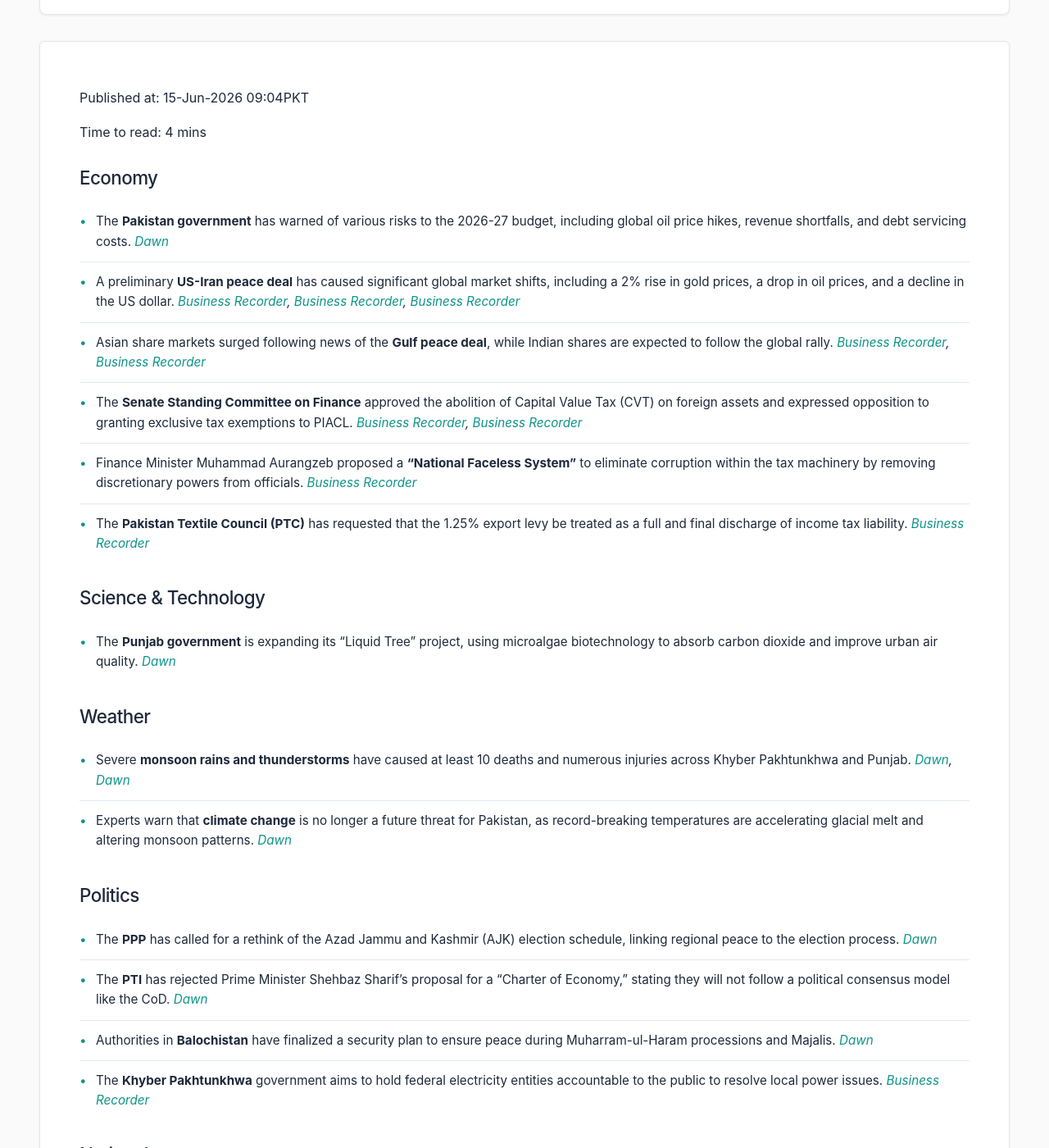
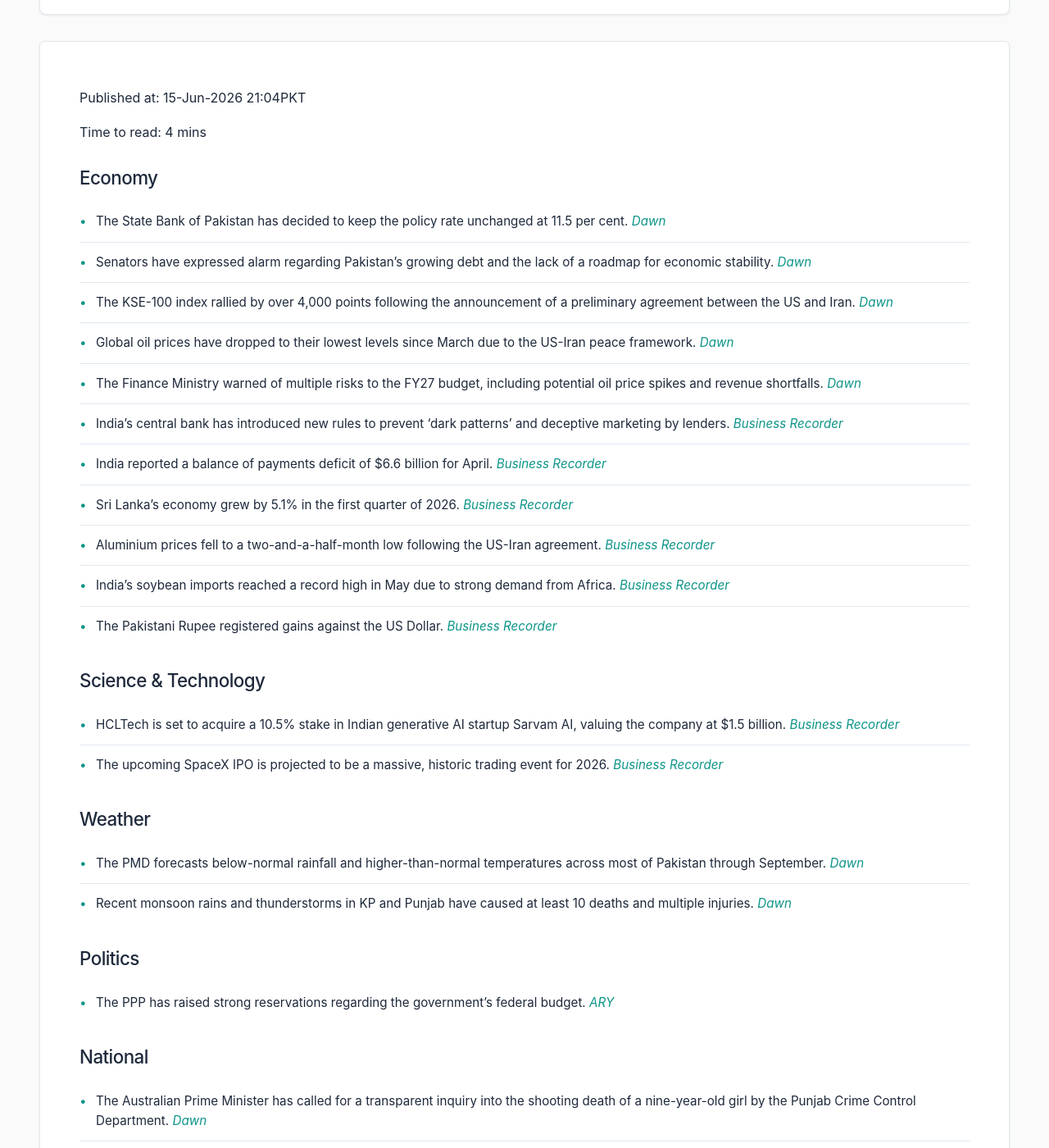
Before and after one commit to zsubzwary/news, a Jekyll site: the page built from en/index.md, in a window 1280 px wide and 1400 px high, scrolled down 209 px. Shown: the whole window at 82% size. Built offline with Jekyll 4.4.1, drawn with Linux system fonts in a browser that asks for light colours; some web fonts are replaced; comment, search, counter and statistics services are not loaded; some of the changed text lies outside the part shown.

Commit message:
DateTime; 2026-06-15T16:04:14.391Z

```diff
--- a/en/index.md
+++ b/en/index.md
@@ -4,53 +4,59 @@ title: Pakistan News Briefing
 lang: en
 ---
 
-Published at: 15-Jun-2026 09:04PKT
+Published at: 15-Jun-2026 21:04PKT
 
 Time to read: 4 mins
 
 ### Economy
-- The **Pakistan government** has warned of various risks to the 2026-27 budget, including global oil price hikes, revenue shortfalls, and debt servicing costs. *[Dawn](https://www.dawn.com/news/2007935/budget-2026-27-multiple-risks-looms-over-next-year-budget-finance-ministry-warns)*
-- A preliminary **US-Iran peace deal** has caused significant global market shifts, including a 2% rise in gold prices, a drop in oil prices, and a decline in the US dollar. *[Business Recorder](https://www.brecorder.com/news/40425581/gold-rises-2-after-us-iran-reach-peace-deal), [Business Recorder](https://www.brecorder.com/news/40425579/oil-slips-4-as-us-iran-reach-peace-deal-to-reopen-strait-of-hormuz), [Business Recorder](https://www.brecorder.com/news/40425578/dollar-hits-10-day-low-as-us-iran-reach-peace-deal)*
-- Asian share markets surged following news of the **Gulf peace deal**, while Indian shares are expected to follow the global rally. *[Business Recorder](https://www.brecorder.com/news/40425580/shares-surge-oil-skids-in-asia-on-gulf-deal), [Business Recorder](https://www.brecorder.com/news/40425577/indian-shares-set-to-join-global-rally-on-gulf-peace-deal-oil-slides)*
-- The **Senate Standing Committee on Finance** approved the abolition of Capital Value Tax (CVT) on foreign assets and expressed opposition to granting exclusive tax exemptions to PIACL. *[Business Recorder](https://www.brecorder.com/news/40425557/proposal-seeking-abolishment-of-cvt-on-foreign-assets-approved), [Business Recorder](https://www.brecorder.com/news/40425555/import-of-aircraft-parts-st-exemption-solely-for-piacl-opposed)*
-- Finance Minister Muhammad Aurangzeb proposed a **"National Faceless System"** to eliminate corruption within the tax machinery by removing discretionary powers from officials. *[Business Recorder](https://www.brecorder.com/news/40425558/aurangzeb-tells-senate-body-faceless-system-to-end-corruption-of-tax-machinery)*
-- The **Pakistan Textile Council (PTC)** has requested that the 1.25% export levy be treated as a full and final discharge of income tax liability. *[Business Recorder](https://www.brecorder.com/news/40425556/ptc-seeks-final-tax-status-for-export-levy)*
+- The State Bank of Pakistan has decided to keep the policy rate unchanged at 11.5 per cent. *[Dawn](https://www.dawn.com/news/2008043/central-bank-keeps-policy-rate-unchanged-at-115pc)*
+- Senators have expressed alarm regarding Pakistan's growing debt and the lack of a roadmap for economic stability. *[Dawn](https://www.dawn.com/news/2008081/senators-raise-alarm-over-rising-debt-amid-lack-of-roadmap-for-economic-stability)*
+- The KSE-100 index rallied by over 4,000 points following the announcement of a preliminary agreement between the US and Iran. *[Dawn](https://www.dawn.com/news/2008001/kse-100-rallies-by-over-4000-points-after-us-iran-reach-preliminary-agreement)*
+- Global oil prices have dropped to their lowest levels since March due to the US-Iran peace framework. *[Dawn](https://www.dawn.com/news/2007998/oil-prices-slip-to-their-lowest-since-march-as-us-iran-reach-preliminary-agreement-to-reopen-hormuz)*
+- The Finance Ministry warned of multiple risks to the FY27 budget, including potential oil price spikes and revenue shortfalls. *[Dawn](https://www.dawn.com/news/2007935/budget-2026-27-multiple-risks-looms-over-next-year-budget-finance-ministry-warns)*
+- India's central bank has introduced new rules to prevent 'dark patterns' and deceptive marketing by lenders. *[Business Recorder](https://www.brecorder.com/news/40425654/indian-central-bank-tightens-rules-to-curb-mis-selling-by-lenders-bans-dark-patterns)*
+- India reported a balance of payments deficit of $6.6 billion for April. *[Business Recorder](https://www.brecorder.com/news/40425651/india-posts-balance-of-payments-deficit-in-april-on-foreign-portfolio-outflows)*
+- Sri Lanka's economy grew by 5.1% in the first quarter of 2026. *[Business Recorder](https://www.brecorder.com/news/40425647/sri-lankas-economy-grew-51-in-first-quarter-of-2026)*
+- Aluminium prices fell to a two-and-a-half-month low following the US-Iran agreement. *[Business Recorder](https://www.brecorder.com/news/40425645/aluminium-falls-to-lowest-since-late-march-on-iran-deal)*
+- India's soybean imports reached a record high in May due to strong demand from Africa. *[Business Recorder](https://www.brecorder.com/news/40425641/indias-soybean-imports-jump-to-record-in-may-on-strong-buying-from-africa)*
+- The Pakistani Rupee registered gains against the US Dollar. *[Business Recorder](https://www.brecorder.com/news/40425635/rupee-registers-gain-against-us-dollar)*
 
 ### Science & Technology
-- The **Punjab government** is expanding its "Liquid Tree" project, using microalgae biotechnology to absorb carbon dioxide and improve urban air quality. *[Dawn](https://www.dawn.com/news/2007783/punjab-expands-liquid-tree-project-to-tackle-urban-pollution)*
+- HCLTech is set to acquire a 10.5% stake in Indian generative AI startup Sarvam AI, valuing the company at $1.5 billion. *[Business Recorder](https://www.brecorder.com/news/40425649/indias-hcltech-to-buy-105-stake-in-sarvam-ai-valuing-startup-at-15-billion)*
+- The upcoming SpaceX IPO is projected to be a massive, historic trading event for 2026. *[Business Recorder](https://www.brecorder.com/news/40425639/spacex-ipo-spcx-why-this-could-be-the-biggest-trading-story-of-2026)*
 
 ### Weather
-- Severe **monsoon rains and thunderstorms** have caused at least 10 deaths and numerous injuries across Khyber Pakhtunkhwa and Punjab. *[Dawn](https://www.dawn.com/news/2007939/death-toll-reaches-10-as-rains-ravage-kp-punjab), [Dawn](https://www.dawn.com/news/2007786/at-least-7-killed-33-injured-in-rain-related-incidents-across-kp-in-a-day)*
-- Experts warn that **climate change** is no longer a future threat for Pakistan, as record-breaking temperatures are accelerating glacial melt and altering monsoon patterns. *[Dawn](https://www.dawn.com/news/2007955/climate-choices)*
+- The PMD forecasts below-normal rainfall and higher-than-normal temperatures across most of Pakistan through September. *[Dawn](https://www.dawn.com/news/2008039/pmd-forecasts-below-normal-rainfall-high-temperatures-across-most-of-country-until-september)*
+- Recent monsoon rains and thunderstorms in KP and Punjab have caused at least 10 deaths and multiple injuries. *[Dawn](https://www.dawn.com/news/2007939/death-toll-reaches-10-as-rains-ravage-kp-punjab)*
 
 ### Politics
-- The **PPP** has called for a rethink of the Azad Jammu and Kashmir (AJK) election schedule, linking regional peace to the election process. *[Dawn](https://www.dawn.com/news/2007938/ppp-links-ajk-election-to-peace-in-region)*
-- The **PTI** has rejected Prime Minister Shehbaz Sharif's proposal for a "Charter of Economy," stating they will not follow a political consensus model like the CoD. *[Dawn](https://www.dawn.com/news/2007934/pti-rules-out-cod-style-charter-of-economy)*
-- Authorities in **Balochistan** have finalized a security plan to ensure peace during Muharram-ul-Haram processions and Majalis. *[Dawn](https://www.dawn.com/news/2007929/security-plan-finalised-for-majalis-processions-in-balochistan)*
-- The **Khyber Pakhtunkhwa** government aims to hold federal electricity entities accountable to the public to resolve local power issues. *[Business Recorder](https://www.brecorder.com/news/40425551/kp-to-make-federal-entities-responsible-to-public-at-all-costs)*
+- The PPP has raised strong reservations regarding the government's federal budget. *[ARY](https://arynews.tv/budget-2026-27-ppp-raises-strong-reservations-with-govt)*
 
 ### National
-- International scrutiny has intensified following the **death of a minor girl** during a police encounter in Chakwal. *[Dawn](https://www.dawn.com/news/2007933/chakwal-encounter-gets-international-scrutiny)*
-- The **Indus River System Authority (Irsa)** increased water flows to Sindh to mitigate crop damage caused by water shortages. *[Dawn](https://www.dawn.com/news/2007931/irsa-increases-flows-to-sindh-after-crop-damage)*
-- The **FIA** in Multan foiled an attempt by a government employee to travel abroad using a fake No-Objection Certificate (NOC). *[Dawn](https://www.dawn.com/news/2007804/fia-foils-alleged-attempt-to-travel-abroad-using-fake-noc-in-multan)*
-- A **property dispute** in Bannu, KP, resulted in the shooting death of four members of the same family. *[Dawn](https://www.dawn.com/news/2007764/shooting-over-property-dispute-in-kps-bannu-kills-4-of-same-family)*
+- The Australian Prime Minister has called for a transparent inquiry into the shooting death of a nine-year-old girl by the Punjab Crime Control Department. *[Dawn](https://www.dawn.com/news/2008075/australian-pm-calls-for-transparent-inquiry-into-killing-of-girl-by-ccd-in-punjabs-chakwal)*
+- The Gilgit-Baltistan Election Commission has postponed local body polls to September 27 due to Muharram. *[Dawn](https://www.dawn.com/news/2008068/gb-election-commission-postpones-local-bodies-polls-to-sept-27-due-to-muharram)*
+- A PAF trainer aircraft crashed near Mardan, resulting in the martyrdom of both pilots. *[Dawn](https://www.dawn.com/news/2008006/paf-trainer-aircraft-crashes-near-mardan-both-pilots-martyred)*
+- Section 144 has been imposed in parts of South Waziristan due to security concerns. *[Dawn](https://www.dawn.com/news/2008024/section-144-imposed-in-several-areas-of-upper-lower-south-waziristan-amid-security-concerns)*
+- Former Prime Minister Imran Khan was taken to Pims for follow-up eye treatment. *[Dawn](https://www.dawn.com/news/2008012/imran-taken-to-pims-for-follow-up-treatment-undergoes-fifth-eye-procedure)*
+- The Lahore Heritage Areas Revival Board has denied reports that the historical Ewing Hall will be demolished. *[Dawn](https://www.dawn.com/news/2007868/ewing-hall-controversy-deepens-as-govt-denies-reports-of-demolition)*
+- The commencement date for Muharram has been announced in Pakistan. *[ARY](https://arynews.tv/muharram-commencement-date-announced-in-pakistan)*
 
 ### International
-- The **US and Iran** have reached a preliminary agreement to end the war, halt the US blockade, and reopen the Strait of Hormuz. *[Dawn](https://www.dawn.com/news/2007972/us-iran-reach-preliminary-agreement-to-end-war-signing-set-for-friday), [Business Recorder](https://www.brecorder.com/news/40425576/iran-confirms-immediate-and-permanent-end-to-war-on-various-fronts-starting-tonight)*
-- **Israeli strikes** in the Gaza Strip killed at least six Palestinians even as mediators attempted to salvage a US-brokered ceasefire. *[Dawn](https://www.dawn.com/news/2007916/israeli-forces-kill-six-in-gaza-amid-efforts-to-salvage-truce)*
-- A **Russian air attack** on Kyiv injured dozens and caused a fire at the historic Kyiv Pechersk Lavra monastery. *[Business Recorder](https://www.brecorder.com/news/40425583/nearly-three-dozen-injured-historic-monastery-on-fire-as-ukraine-faces-major-russian-attacks)*
-- A tragic **mid-air helicopter collision** in Rio de Janeiro, Brazil, killed six people, including American singer Oliver Tree. *[Dawn](https://www.dawn.com/news/2007914/choppers-collide-mid-air-six-die-in-western-rio-de-janeiro), [ARY](https://arynews.tv/singer-oliver-tree-dies-in-tragic-helicopter-crash-during-world-tour)*
-- **Kuwait** has issued new decrees revoking the citizenship of 2,193 individuals. *[ARY](https://arynews.tv/kuwait-revokes-citizenship-of-2193-in-new-decrees)*
+- Pakistan is set to assume the chairmanship of the SCO Council of Heads of State in September. *[Dawn](https://www.dawn.com/news/2008079/pakistan-to-assume-chairmanship-of-sco-council-of-heads-of-states-in-september)*
+- A UK court has upheld the government's ban on the pro-Palestinian group Palestine Action. *[Dawn](https://www.dawn.com/news/2008071/uk-court-upholds-britains-ban-on-palestine-action-group)*
+- The US and Iran have reached a preliminary agreement to end their war, with Pakistan set to host the official signing ceremony in Geneva on June 19. *[Dawn](https://www.dawn.com/news/2008010/pm-shehbaz-says-pakistan-to-host-signing-ceremony-of-us-iran-agreement-in-geneva)*
+- Politicians have lauded Pakistan's successful role as a mediator in the US-Iran peace negotiations. *[Dawn](https://www.dawn.com/news/2008041/torch-bearer-of-peace-politicians-hail-pakistans-role-as-mediator-in-us-iran-agreement)*
+- Iran plans to seek UN Security Council ratification for the final agreement with the US. *[Business Recorder](https://www.brecorder.com/news/40425643/iran-says-to-seek-un-security-council-ratification-after-final-deal-with-us)*
+- Oman has set a deadline for the replacement of its currency notes. *[ARY](https://arynews.tv/oman-announces-deadline-for-currency-note-replacement)*
 
 ### Sports
-- In the **FIFA World Cup**, Germany secured a dominant 7-1 victory over debutants Curacao. *[Dawn](https://www.dawn.com/news/2007821/germany-hammer-world-cup-debutants-curacao-after-early-scare), [ARY](https://arynews.tv/germany-crush-world-cup-debutants-curacao-as-iran-set-to-arrive-in-us)*
-- **Japan** managed to secure a draw against the Netherlands in World Cup action. *[ARY](https://arynews.tv/japan-snatch-draw-with-netherlands)*
-- Chaos erupted in **Manhattan** as New York Knicks fans celebrated an NBA Finals win, resulting in a World Cup bus being set on fire. *[Dawn](https://www.dawn.com/news/2007778/fifa-world-cup-bus-set-alight-as-chaotic-celebrations-erupt-in-nycs-manhattan-after-knicks-win)*
+- Maurizio Sarri has been appointed as the new head coach of Atalanta. *[Business Recorder](https://www.brecorder.com/news/40425657/sarri-returns-to-dugout-with-atalanta-after-lazio-departure)*
+- Cesar Peixoto has been appointed as the new head coach of Wolverhampton Wanderers. *[Business Recorder](https://www.brecorder.com/news/40425655/wolves-appoint-peixoto-as-new-boss)*
+- Curacao fans celebrated their first World Cup appearance despite a heavy 7-1 loss to Germany. *[Business Recorder](https://www.brecorder.com/news/40425656/curacao-fans-take-heavy-defeat-in-their-stride-as-world-cup-delight-undimmed)*
+- Vaibhav Sooryavanshi was involved in an on-field clash following a super over loss to Sri Lanka A. *[ARY](https://arynews.tv/vaibhav-sooryavanshi-in-on-field-clash-after-super-over-loss-to-sri-lanka-a)*
 
 ### Health
-- Karachi has confirmed its **11th mpox case**, with the patient admitted to an isolation ward. *[ARY](https://arynews.tv/mpox-cases-in-karachi-june-15-2026)*
-- The **Punjab Police** reaffirmed its commitment to proactive blood donation to save human lives. *[Business Recorder](https://www.brecorder.com/news/40425554/blood-donation-punjab-police-vow-to-play-proactive-role)*
+- Nara Organics has issued a recall alert for its baby formula. *[ARY](https://arynews.tv/nara-organics-baby-formula-maker-issues-recall-alert)*
 
 ### Other
-- Newlyweds **Dua Lipa and Callum Turner** were spotted enjoying a honeymoon in Italy. *[ARY](https://arynews.tv/newlyweds-dua-lipa-callum-turner-enjoy-sun-soaked-honeymoon-in-italy)*
-- The horror film **'Obsession'** has seen massive commercial success, growing from a $750K budget to $242M in revenue. *[ARY](https://arynews.tv/obsession-becomes-horrors-new-king-from-750k-to-242m)*
+- Steven Spielberg's new sci-fi thriller, "Disclosure Day," debuted at the top of the North American box office. *[Business Recorder](https://www.brecorder.com/news/40425653/spielbergs-disclosure-day-debuts-atop-n-america-box-office)*
```
